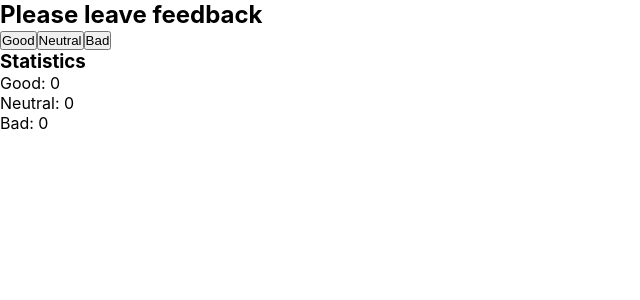
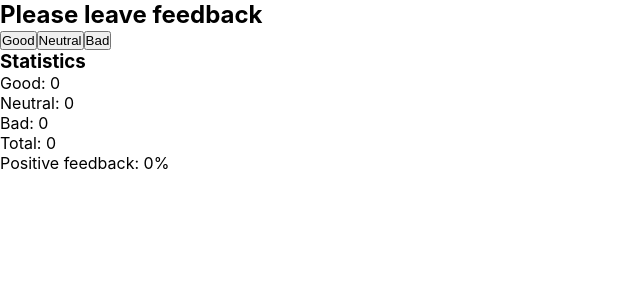
Before and after one commit to Zerossik/goit-react-hw-02-feedback, a React (Create React App) app: page / in a window 1280 px wide. Shown: the top 300 px of the page, without its empty margins (0-640 px from the left). Built offline with nearby package versions, Linux system fonts and the light colour scheme.

Commit message:
Feedback

```diff
--- a/src/components/App.jsx
+++ b/src/components/App.jsx
@@ -2,11 +2,25 @@ import { Component } from 'react';
 import FeedBack from './Feedback/FeedBack';
 
 export class App extends Component {
+  totalFeedback = 0;
+  positivePercentageFeedback = 0;
   state = {
     good: 0,
     neutral: 0,
     bad: 0,
-    total: 0,
+  };
+
+  countTotalFeedback = () => {
+    this.setState(prevState => {
+      this.totalFeedback = prevState.good + prevState.neutral + prevState.bad;
+    });
+  };
+
+  countPositiveFeedbackPercentage = () => {
+    this.setState(prevState => {
+      this.positivePercentageFeedback =
+        (prevState.good / this.totalFeedback) * 100;
+    });
   };
 
   hendleClick = value => {
@@ -14,13 +28,8 @@ export class App extends Component {
       ...prevState,
       [value]: prevState[value] + 1,
     }));
-  };
-
-  countTotalFeedback = () => {
-    this.setState(prevState => ({
-      ...prevState,
-      total: prevState.good + prevState.neutral + prevState.bad,
-    }));
+    this.countTotalFeedback();
+    this.countPositiveFeedbackPercentage();
   };
 
   render() {
@@ -31,6 +40,8 @@ export class App extends Component {
         good={good}
         neutral={neutral}
         bad={bad}
+        total={this.totalFeedback}
+        positivePercentage={this.positivePercentageFeedback}
       />
     );
   }
--- a/src/components/Feedback/FeedBack.jsx
+++ b/src/components/Feedback/FeedBack.jsx
@@ -1,4 +1,11 @@
-const FeedBack = ({ hendleClick, good, neutral, bad }) => {
+const FeedBack = ({
+  hendleClick,
+  good,
+  neutral,
+  bad,
+  total,
+  positivePercentage,
+}) => {
   return (
     <div>
       <h2>Please leave feedback</h2>
@@ -16,6 +23,8 @@ const FeedBack = ({ hendleClick, good, neutral, bad }) => {
         <p>Good: {good}</p>
         <p>Neutral: {neutral}</p>
         <p>Bad: {bad}</p>
+        <p>Total: {total}</p>
+        <p>Positive feedback: {Math.floor(positivePercentage)}%</p>
       </div>
     </div>
   );
```
